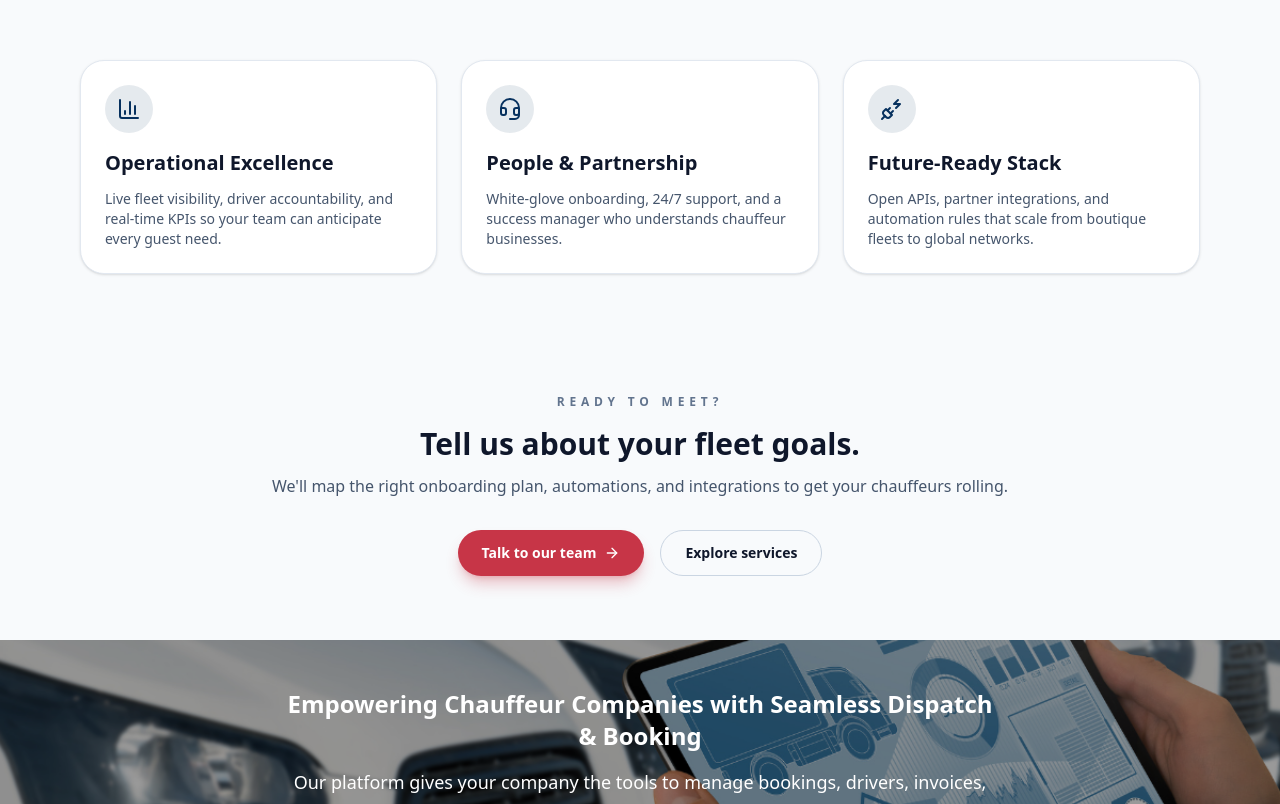
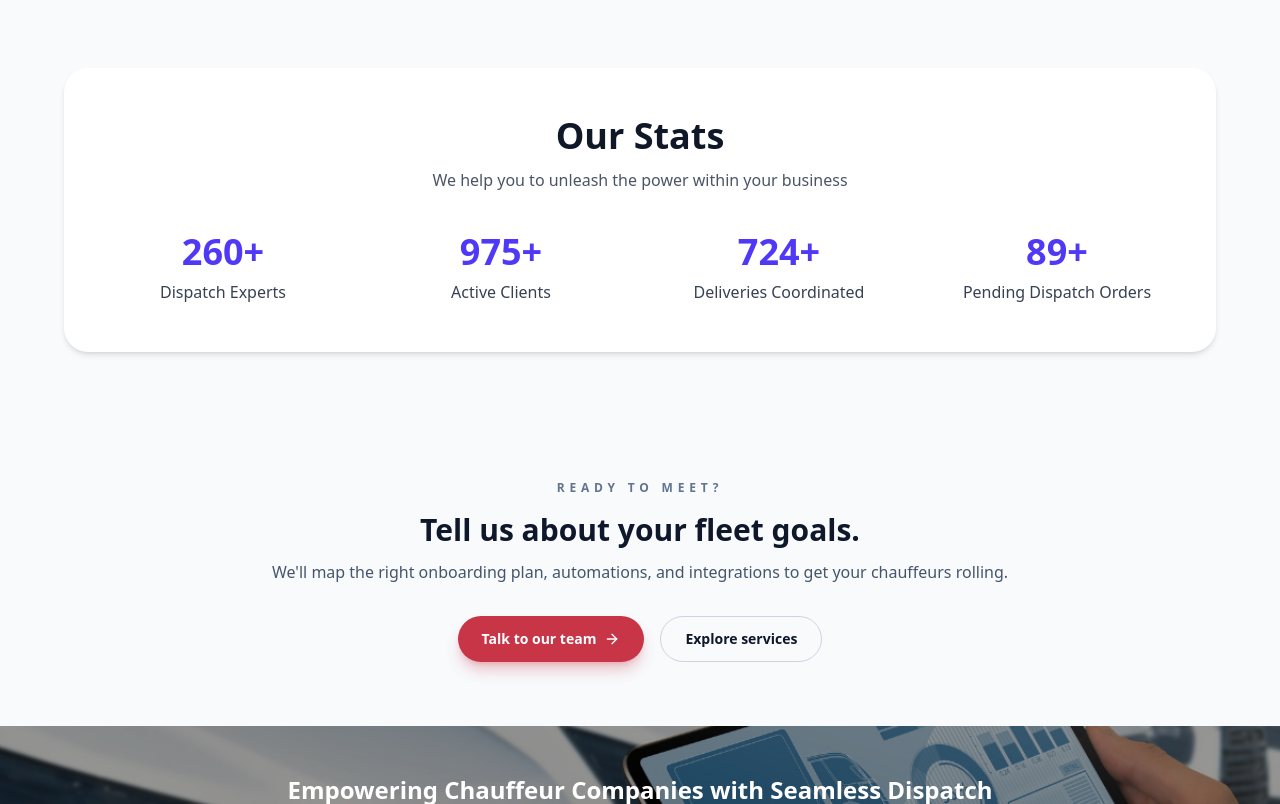
Before and after one commit to mtlcontrol13-ship-it/MTLDispatch-LandingPage, a React (Vite) app: page /about in a window 1280 px wide. Shown: the part 1252-2056 px from the top of the page. Built offline with nearby package versions, Linux system fonts and the light colour scheme.

Commit message:
refactor update AboutPage to include Stats component and remove redundant section

```diff
--- a/src/pages/AboutPage.jsx
+++ b/src/pages/AboutPage.jsx
@@ -3,6 +3,7 @@ import { ICONS } from "../assets/icons";
 import PageHero from "../components/common/PageHero";
 import Hero from "../components/about/Hero";
 import CTA from "../components/about/CTA";
+import Stats from "../components/LandingPageComponents/Stats";
 
 const focusAreas = [
   {
@@ -42,26 +43,7 @@ const AboutPage = () => {
           <Hero />
         </div>
       </section>
-      <section className="bg-slate-50">
-        <div className="mx-auto max-w-7xl px-6 py-14 md:px-12 lg:px-16 xl:px-20 2xl:px-0">
-          <div className="grid gap-6 md:grid-cols-3">
-            {focusAreas.map(({ title, description, icon: Icon }) => (
-              <div
-                key={title}
-                className="rounded-3xl border border-slate-200 bg-white p-6 shadow-sm"
-              >
-                <div className="flex h-12 w-12 items-center justify-center rounded-full bg-[#07315E]/10 text-[#07315E]">
-                  <Icon className="h-6 w-6" />
-                </div>
-                <h3 className="mt-4 text-xl font-semibold text-slate-900">
-                  {title}
-                </h3>
-                <p className="mt-3 text-sm text-slate-600">{description}</p>
-              </div>
-            ))}
-          </div>
-        </div>
-      </section>
+      <Stats />
       <section className="mx-auto max-w-5xl px-6 py-16 text-center md:px-12 lg:px-16 xl:px-20 2xl:px-0">
         <p className="text-xs font-semibold uppercase tracking-[0.4em] text-slate-500">
           Ready to meet?
--- a/src/pages/Home.jsx
+++ b/src/pages/Home.jsx
@@ -9,7 +9,6 @@ import Products from "../components/LandingPageComponents/Products";
 import Services from "../components/LandingPageComponents/Services";
 import TrustedBy from "../components/LandingPageComponents/TrustedBy";
 import Reviews from "../components/LandingPageComponents/Reviews";
-import Stats from "../components/LandingPageComponents/Stats";
 
 const Home = () => {
   return (
@@ -25,7 +24,6 @@ const Home = () => {
       <MobileApp />
       <Services />
       <Reviews />
-      <Stats />
     </div>
   );
 };
```
